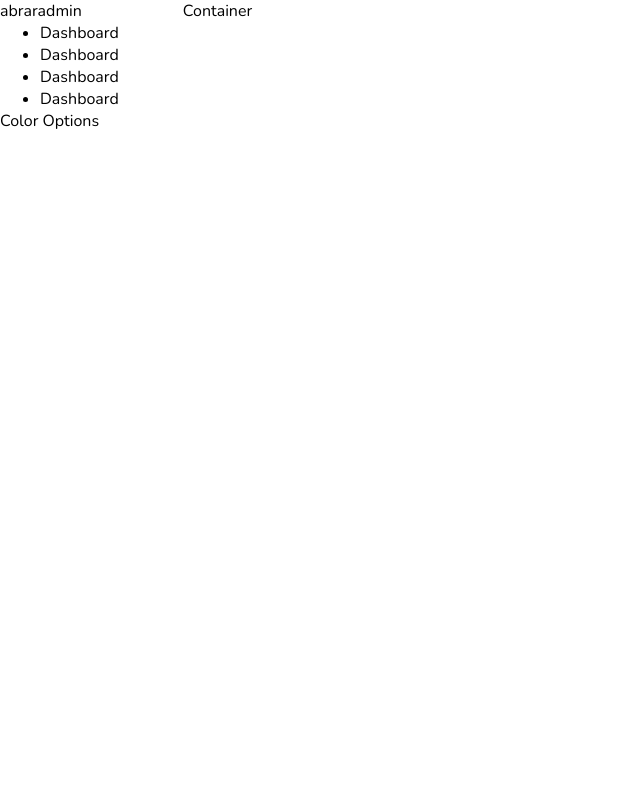
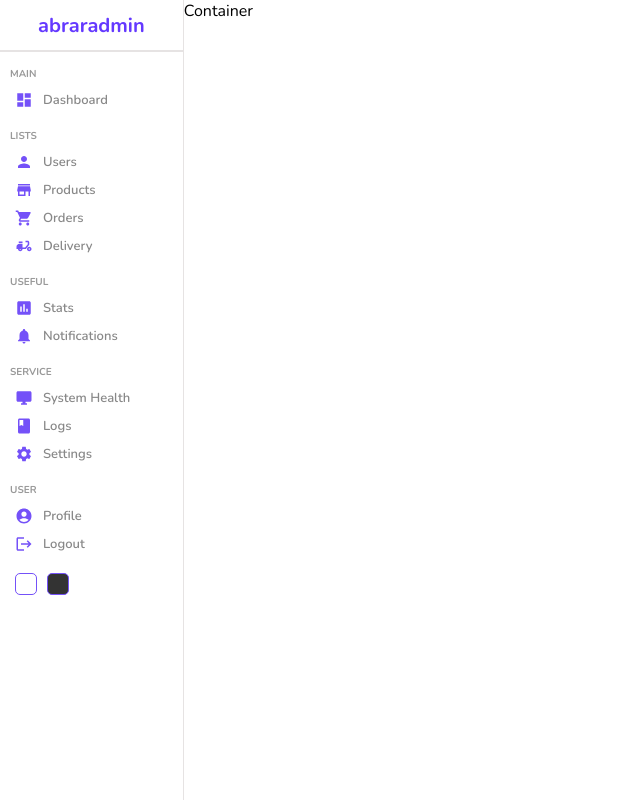
Before and after one commit to abrar19/react-advance-dashboard, a React (Create React App) app: page / in a window 1280 px wide. Shown: the whole page, without its empty margins (0-640 px from the left). Built offline with nearby package versions, Linux system fonts and the light colour scheme.

Commit message:
Sidebar done

```diff
--- a/package.json
+++ b/package.json
@@ -3,6 +3,10 @@
   "version": "0.1.0",
   "private": true,
   "dependencies": {
+    "@emotion/react": "^11.11.0",
+    "@emotion/styled": "^11.11.0",
+    "@mui/icons-material": "^5.11.16",
+    "@mui/material": "^5.13.1",
     "@testing-library/jest-dom": "^5.16.5",
     "@testing-library/react": "^13.4.0",
     "@testing-library/user-event": "^13.5.0",
--- a/src/components/sidebar/Sidebar.jsx
+++ b/src/components/sidebar/Sidebar.jsx
@@ -1,5 +1,6 @@
 import React from 'react';
 import './sidebar.scss'
+import {Dashboard, Person, Store, ShoppingCart, DeliveryDining, Assessment, Notifications, Book, DesktopWindows, Settings, AccountCircle, Logout} from '@mui/icons-material'
 
 const Sidebar = () => {
     return (
@@ -7,23 +8,68 @@ const Sidebar = () => {
             <div className="top">
                 <span className="logo">abraradmin</span>
             </div>
+            <hr />
             <div className="center">
                 <ul>
+                    <p className="title">MAIN</p>
                     <li>
+                        <Dashboard className='icon'/>
                         <span>Dashboard</span>
                     </li>
+                    <p className="title">LISTS</p>
                     <li>
-                        <span>Dashboard</span>
+                        <Person className='icon'/>
+                        <span>Users</span>
                     </li>
                     <li>
-                        <span>Dashboard</span>
+                        <Store className='icon'/>
+                        <span>Products</span>
                     </li>
                     <li>
-                        <span>Dashboard</span>
+                        <ShoppingCart className='icon'/>
+                        <span>Orders</span>
+                    </li>
+                    <li>
+                        <DeliveryDining className='icon'/>
+                        <span>Delivery</span>
+                    </li>
+                    <p className="title">USEFUL</p>
+                    <li>
+                        <Assessment className='icon'/>
+                        <span>Stats</span>
+                    </li>
+                    <li>
+                        <Notifications className='icon'/>
+                        <span>Notifications</span>
+                    </li>
+                    <p className="title">SERVICE</p>
+                    <li>
+                        <DesktopWindows className='icon'/>
+                        <span>System Health</span>
+                    </li>
+                    <li>
+                        <Book className='icon'/>
+                        <span>Logs</span>
+                    </li>
+                    <li>
+                        <Settings className='icon'/>
+                        <span>Settings</span>
+                    </li>
+                    <p className="title">USER</p>
+                    <li>
+                        <AccountCircle className='icon'/>
+                        <span>Profile</span>
+                    </li>
+                    <li>
+                        <Logout className='icon'/>
+                        <span>Logout</span>
                     </li>
                 </ul>
             </div>
-            <div className="bottom">Color Options</div>
+            <div className="bottom">
+                <div className="colorOption"></div>
+                <div className="colorOption"></div>
+            </div>
         </div>
     );
 }
--- a/src/components/sidebar/sidebar.scss
+++ b/src/components/sidebar/sidebar.scss
@@ -1,3 +1,88 @@
 .sidebar{
     flex: 1;
+    border-right: .5px solid rgb(230, 227, 227);
+    min-height: 100vh;
+    background-color: white;
+
+    .top{
+        height: 50px;
+        display: flex;
+        justify-content: center;
+        align-items: center;
+
+        .logo{
+            font-size: 20px;
+            font-weight: bold;
+            color: #6439ff;
+        }
+    }
+
+    hr{
+     height: 0;
+     border: .5px solid rgb(230, 227, 227);
+    }
+
+    .center{
+        padding-left: 10px;
+
+        ul{
+            list-style: none;
+            margin: 0;
+            padding: 0;
+
+            .title{
+                font-size: 10px;
+                font-weight: bold;
+                color: #999;
+                margin-top: 15px;
+                margin-bottom: 5px;
+            }
+
+            li{
+                display: flex;
+                align-items: center;
+                gap: 10px;
+                padding: 5px;
+                cursor: pointer;
+
+                &:hover{
+                    background-color: #ece8ff;
+                }
+
+                .icon{
+                    font-size: 18px;
+                    color: #7451f8;
+                }
+
+                span{
+                    font-size: 13px;
+                    font-weight: 600;
+                    color: #888;
+                }
+            }
+        }
+    }
+
+    .bottom{
+        display: flex;
+        align-items: center;
+        margin: 10px;
+
+        .colorOption{
+            width: 20px;
+            height: 20px;
+            border-radius: 5px;
+            border: 1px solid #7451f8;
+            cursor: pointer;
+            margin: 5px;
+
+            &:nth-child(1){
+                background-color: white;
+            }
+
+            &:nth-child(2){
+                background-color: #333;
+            }
+        }
+    }
 }
```
Also changed, not shown: 1 other file (tests, documents, lock files or other folders).
